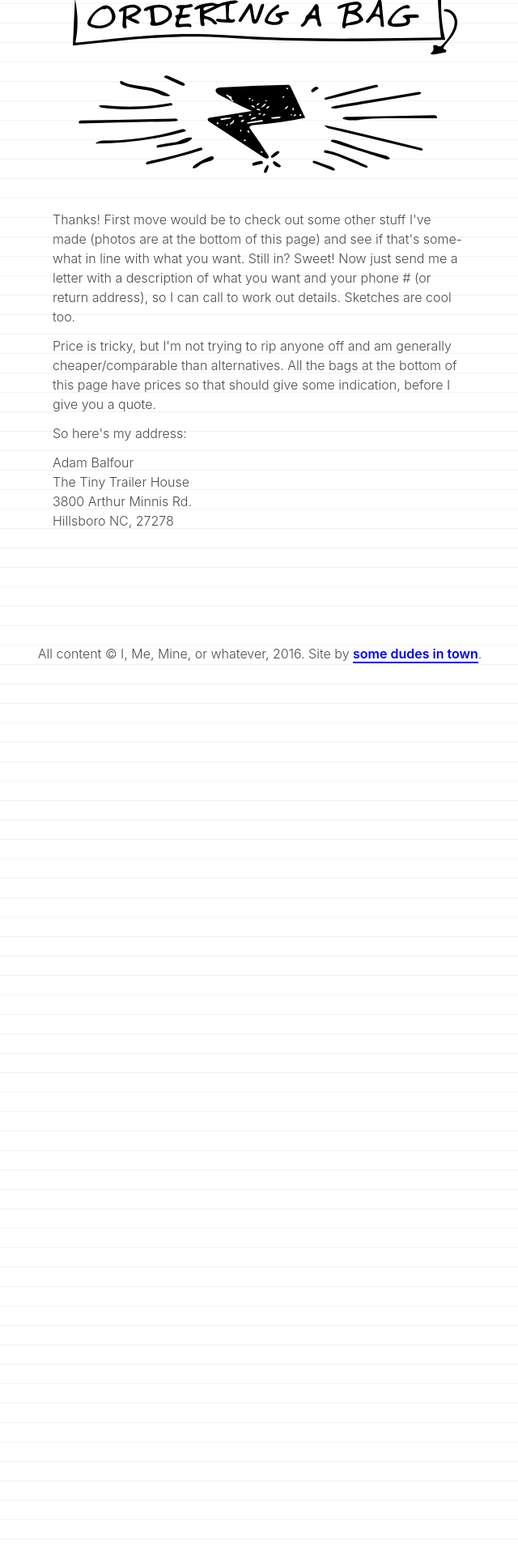
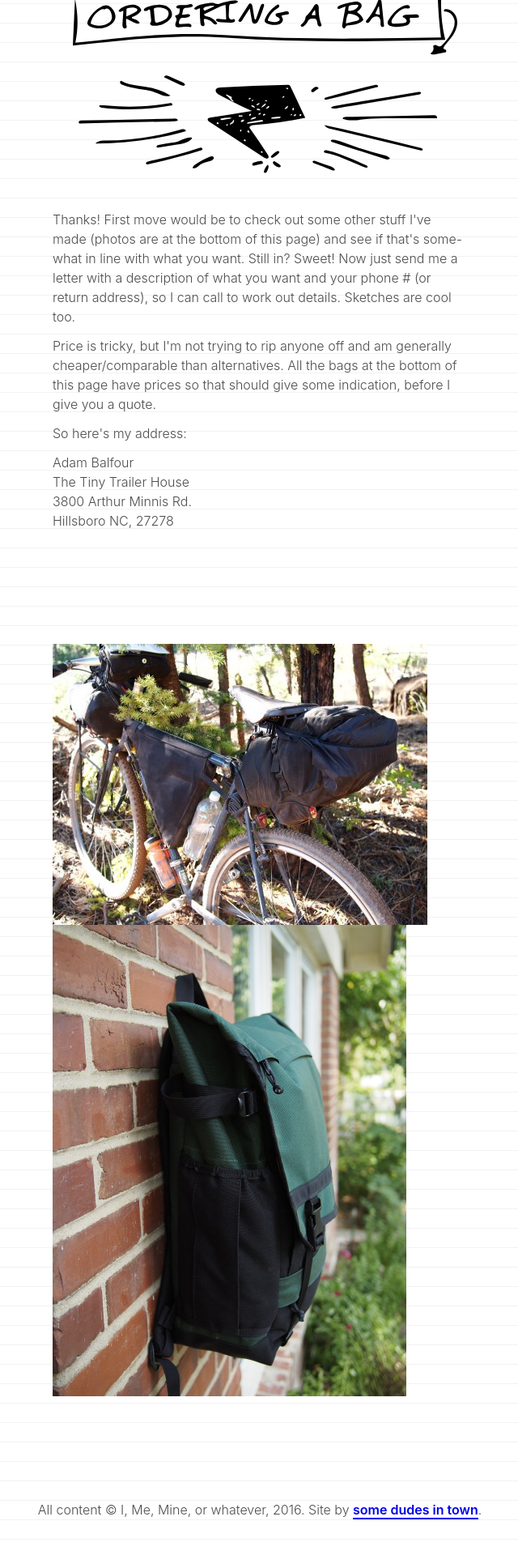
Before and after one commit to morf-studio/dfl, a Jekyll site: the page built from index.html, in a window 1280 px wide. Shown: the part 2156-4076 px from the top of the page at 81% size, without its empty margins (319-959 px from the left). Built offline with Jekyll 4.4.1, drawn with Linux system fonts in a browser that asks for light colours; before the commit the page ends 3019 px from its top, so only the background shows below that.

Commit message:
test images

```diff
--- a/index.html
+++ b/index.html
@@ -58,5 +58,13 @@ title: DFL Stitchworks
     </div>
   </section>
 
+  <section id="products" class="pad-y-xl">
+    <div class="max-width-m float-center">
+      <img src="img/bike-pack.jpg" alt="">
+      <img src="img/green-bag.jpg" alt="">
+
+    </div>
+  </section>
+
 
 </section>
```
Also changed, not shown: img/bike-pack.jpg (added), img/green-bag.jpg (added), 3 other files.
